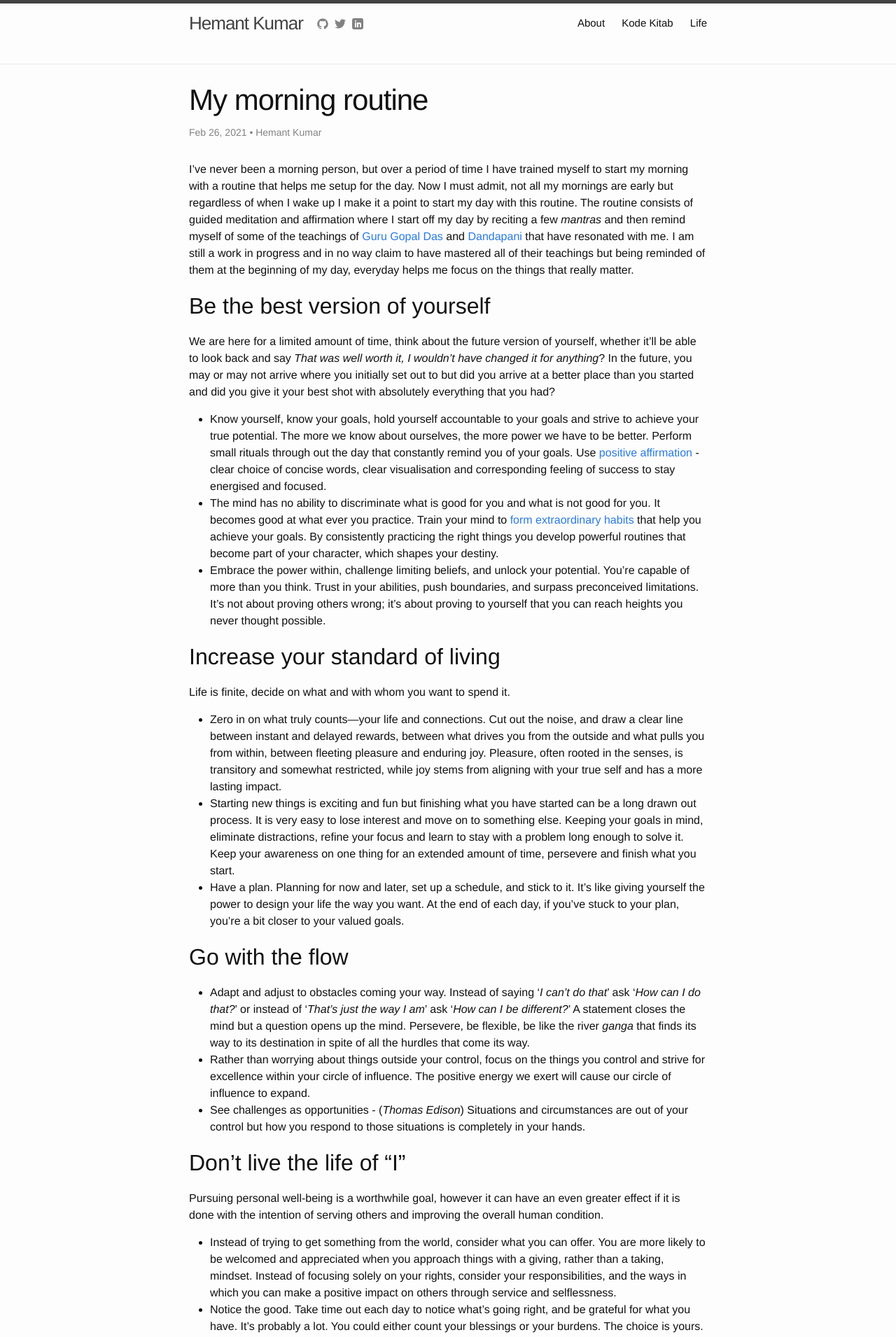
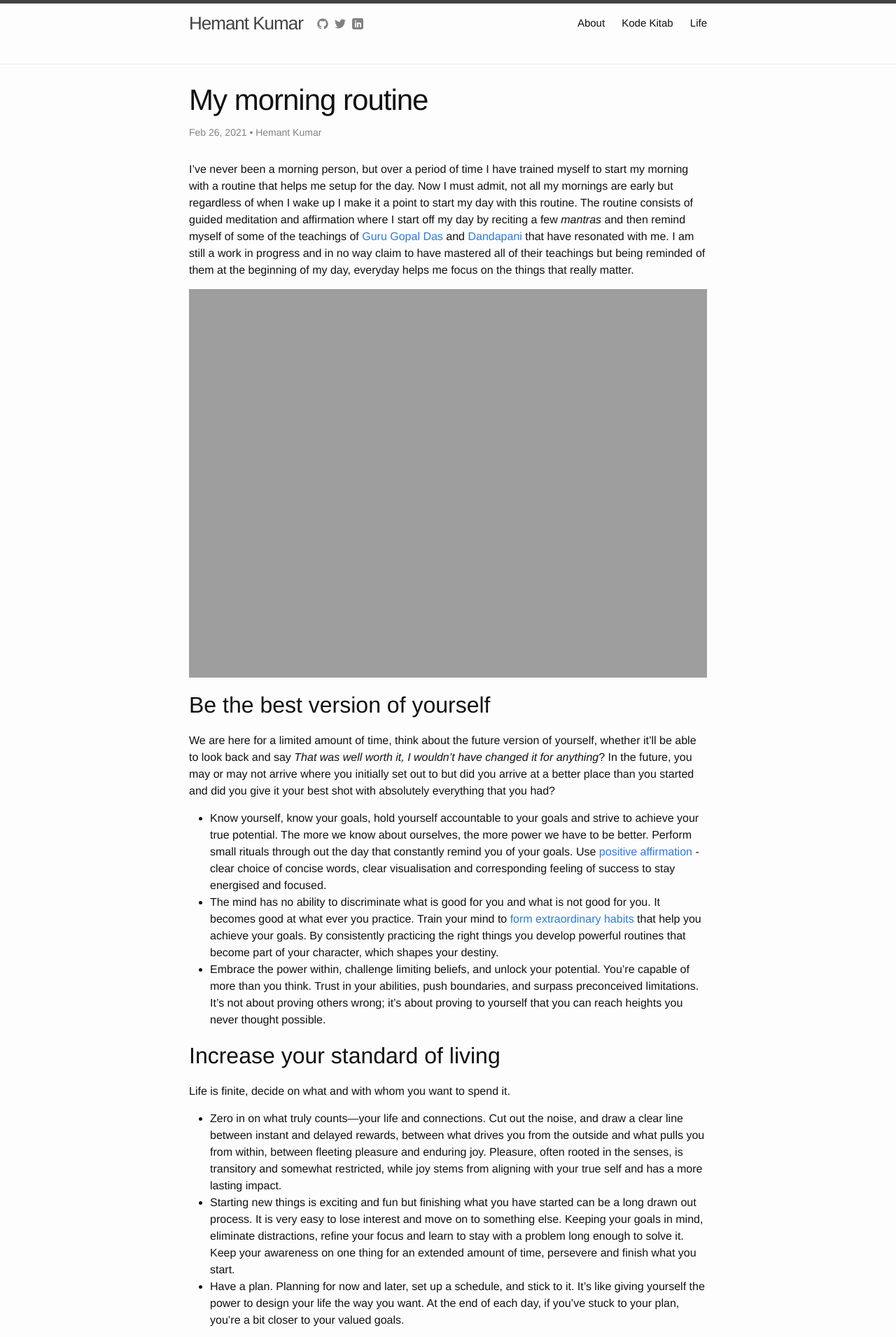
Before and after one commit to hemantksingh/hemantksingh.github.io, a Jekyll site: the page built from _posts/life/2021-02-25-my-morning-routine.markdown, in a window 1280 px wide. Shown: the top 1910 px of the page at 70% size. Built offline with Jekyll 4.4.1, drawn with Linux system fonts in a browser that asks for light colours; comment, search, counter and statistics services are not loaded.

Commit message:
Add koshi image

```diff
--- a/_posts/life/2021-02-25-my-morning-routine.markdown
+++ b/_posts/life/2021-02-25-my-morning-routine.markdown
@@ -10,6 +10,8 @@ modified_time: '2022-01-14T05:37:00.000-08:00'
 ---
 
 I've never been a morning person, but over a period of time I have trained myself to start my morning with a routine that helps me setup for the day. Now I must admit, not all my mornings are early but regardless of when I wake up I make it a point to start my day with this routine. The routine consists of guided meditation and affirmation where I start off my day by reciting a few *mantras* and then remind myself of some of the teachings of [Guru Gopal Das](https://twitter.com/gaurgopald) and [Dandapani](https://twitter.com/DandapaniLLC) that have resonated with me. I am still a work in progress and in no way claim to have mastered all of their teachings but being reminded of them at the beginning of my day, everyday helps me focus on the things that really matter.
+
+<img src="{{ site.url }}/assets/hk-river-koshi.jpg" title="River Koshi" width="750" height="400"/>
 
 ## Be the best version of yourself
 
```
Also changed, not shown: 1 other file.
